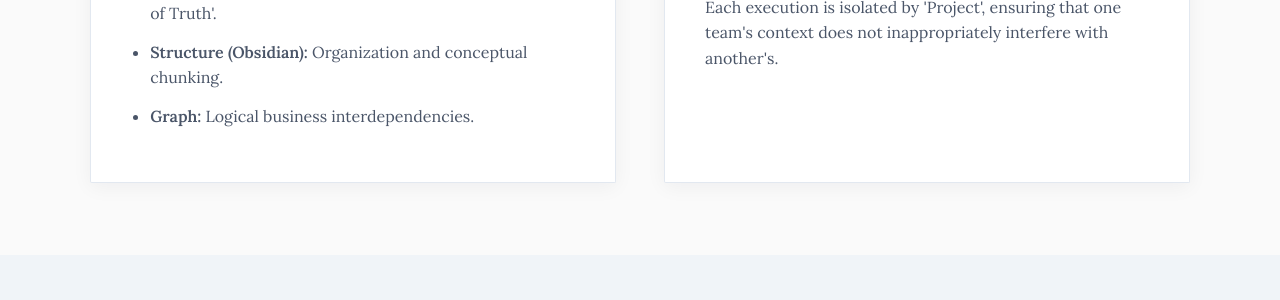
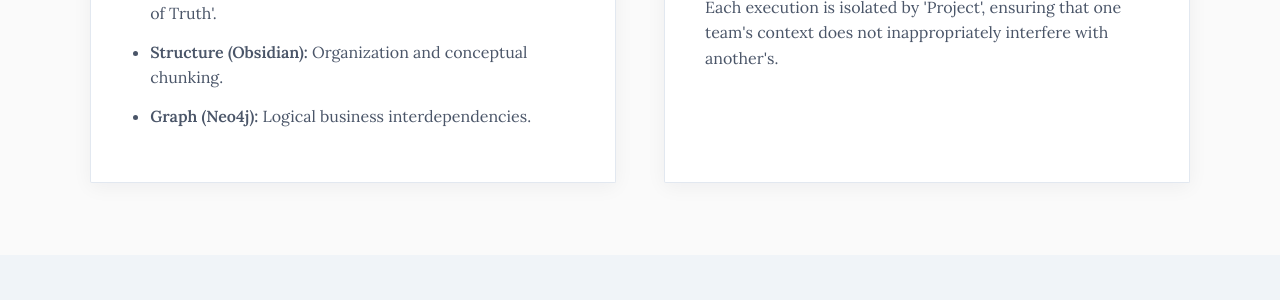
Before and after one commit to Kisai-DG-SLU/SophIA, a Jekyll site: the page built from ingenierie.html, in a window 1280 px wide and 900 px high, scrolled down 2743 px. Shown: the part 154-454 px from the top of the window. Built offline with Jekyll 4.4.1, drawn with Linux system fonts in a browser that asks for light colours.

Commit message:
Ajout Neo4j dans Graphe (topologie connaissance)

```diff
--- a/_includes/i18n/ingenierie.js
+++ b/_includes/i18n/ingenierie.js
@@ -29,7 +29,7 @@ const pageTranslations = {
           rag2: "<strong>Relationnel (PostgreSQL) :</strong> Métadonnées et journalisation.",
           rag3: "<strong>Versionning (Forgejo/Git) :</strong> \"Source of Truth\" validée et certifiée.",
           rag4: "<strong>Structure (Obsidian) :</strong> Organisation et chunking conceptuel.",
-          rag5: "<strong>Graphe :</strong> Interdépendances logiques du métier.",
+          rag5: "<strong>Graphe (Neo4j) :</strong> Interdépendances logiques du métier.",
           memoryOrgTitle: "Structuration par Projets",
           memoryOrgDesc: "La donnée est gérée via un système multi-utilisateurs et d'ownership. Chaque exécution est isolée par \"Projet\", garantissant que le contexte d'une équipe n'interfère pas de manière inopportune avec celui d'une autre.",
 
@@ -109,7 +109,7 @@ const pageTranslations = {
           rag2: "<strong>Relational (PostgreSQL):</strong> Metadata and logging.",
           rag3: "<strong>Versioning (Forgejo/Git):</strong> Validated and certified 'Source of Truth'.",
           rag4: "<strong>Structure (Obsidian):</strong> Organization and conceptual chunking.",
-          rag5: "<strong>Graph:</strong> Logical business interdependencies.",
+          rag5: "<strong>Graph (Neo4j):</strong> Logical business interdependencies.",
           memoryOrgTitle: "Project Structuring",
           memoryOrgDesc: "Data is managed via a multi-user and ownership system. Each execution is isolated by 'Project', ensuring that one team's context does not inappropriately interfere with another's.",
 
--- a/ingenierie.html
+++ b/ingenierie.html
@@ -146,7 +146,7 @@ custom_i18n: ingenierie
               <li data-i18n="eng.rag2"><strong>Relationnel (PostgreSQL) :</strong> Métadonnées et journalisation.</li>
               <li data-i18n="eng.rag3"><strong>Versionning (Forgejo/Git) :</strong> "Source of Truth" validée et certifiée.</li>
               <li data-i18n="eng.rag4"><strong>Structure (Obsidian) :</strong> Organisation et chunking conceptuel.</li>
-              <li data-i18n="eng.rag5"><strong>Graphe :</strong> Interdépendances logiques du métier.</li>
+              <li data-i18n="eng.rag5"><strong>Graphe (Neo4j) :</strong> Interdépendances logiques du métier.</li>
             </ul>
           </article>
 
```
